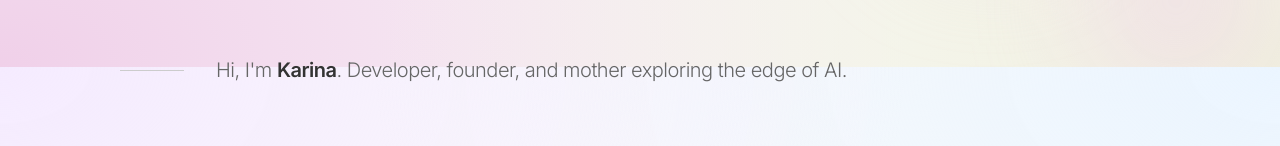
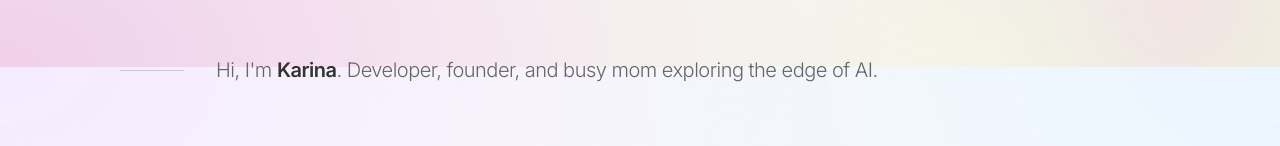
Before and after one commit to spokbee-agents/girl4tech, a Next.js app: page / in a window 1280 px wide. Shown: the part 733-879 px from the top of the page. Built offline with nearby package versions, Linux system fonts and the light colour scheme.

Commit message:
refactor: update hero copy to read 'busy mom' instead of 'mother' for a warmer personal tone

```diff
--- a/src/app/page.tsx
+++ b/src/app/page.tsx
@@ -273,7 +273,7 @@ export default function Home() {
             <p className="text-lg sm:text-xl text-[#666] font-light tracking-tight">
               Hi, I&apos;m{" "}
               <span className="font-semibold text-[#333]">Karina</span>.
-              Developer, founder, and mother exploring the edge of AI.
+              Developer, founder, and busy mom exploring the edge of AI.
             </p>
           </motion.div>
 
```
